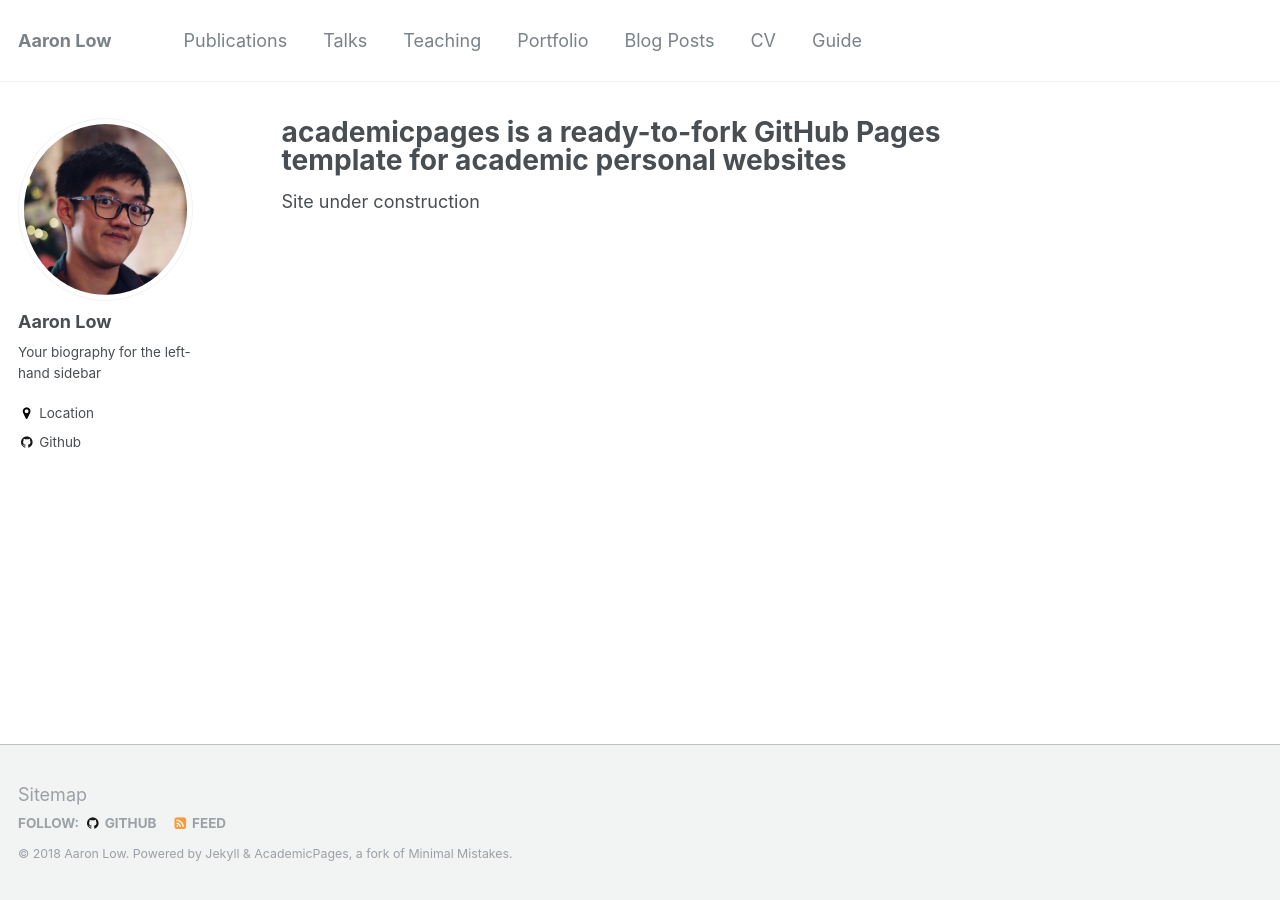
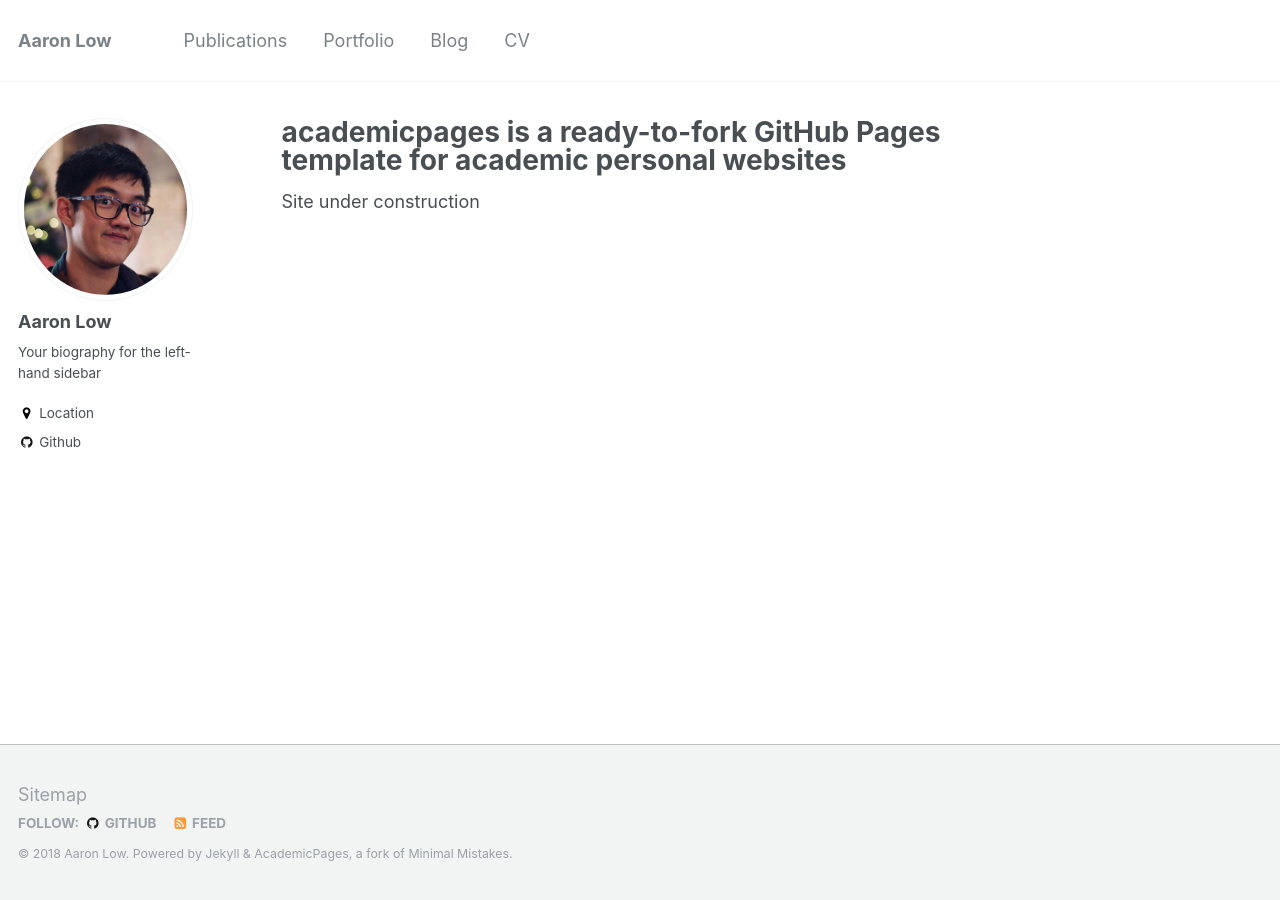
Before and after one commit to aaronlws95/aaronlws95.github.io, a Jekyll site: the page built from _pages/about.md, in a window 1280 px wide. Built offline with Jekyll 4.4.1, drawn with Linux system fonts in a browser that asks for light colours; some of the changed lines change nothing that is shown.

Commit message:
update navigation

```diff
--- a/_data/navigation.yml
+++ b/_data/navigation.yml
@@ -3,20 +3,20 @@ main:
   - title: "Publications"
     url: /publications/
 
-  - title: "Talks"
-    url: /talks/
+  # - title: "Talks"
+  #   url: /talks/
 
-  - title: "Teaching"
-    url: /teaching/
+  # - title: "Teaching"
+  #   url: /teaching/
 
   - title: "Portfolio"
     url: /portfolio/
 
-  - title: "Blog Posts"
+  - title: "Blog"
     url: /year-archive/
 
   - title: "CV"
     url: /cv/
 
-  - title: "Guide"
-    url: /markdown/
+  # - title: "Guide"
+  #   url: /markdown/
```
